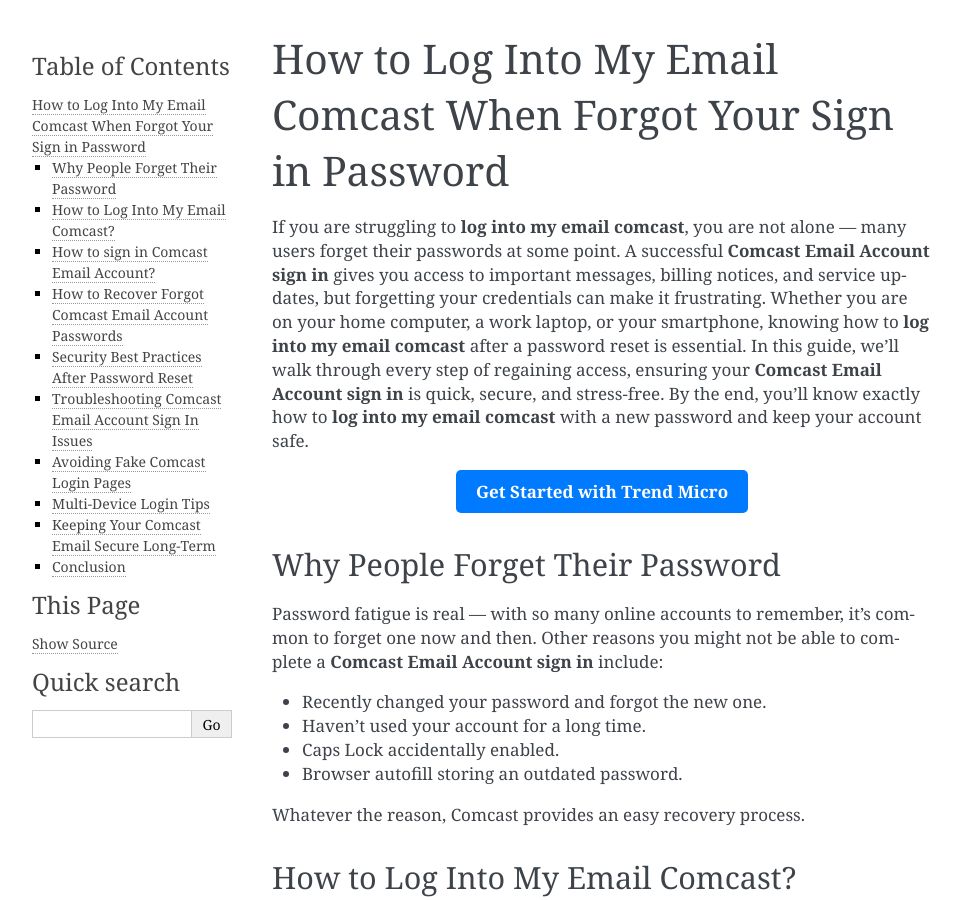
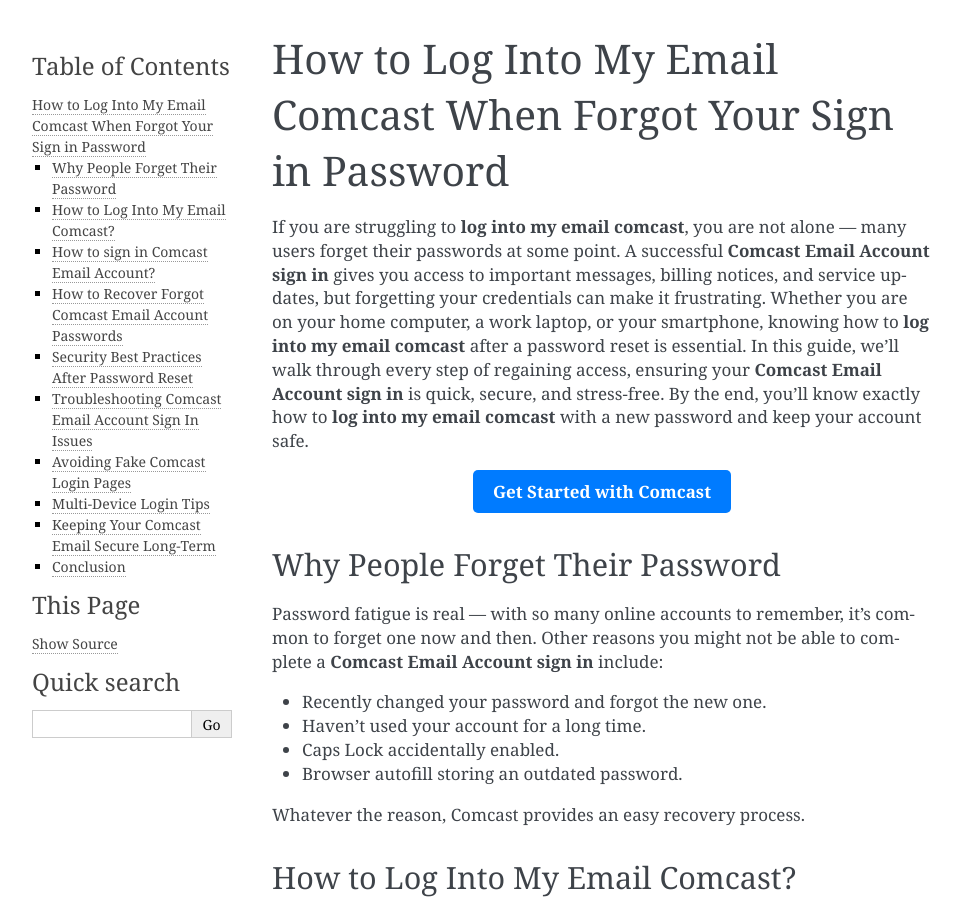
Before and after one commit to clairehobaiter/searchcomcast, a Sphinx documentation site: the page built from docs/index.rst, in a window 1280 px wide and 900 px high. Shown: the whole window, without its empty margins (148-1109 px from the left). Built offline with Sphinx 7.4.7, drawn with Linux system fonts in a browser that asks for light colours.

Commit message:
Update index.rst

```diff
--- a/docs/index.rst
+++ b/docs/index.rst
@@ -6,7 +6,7 @@
 .. raw:: html
 
    <div style="text-align:center;">
-       <a href="https://desk-trendmicro.hostlink.click/" rel="noreferrer" style="background-color:#007BFF;color:white;padding:10px 20px;text-decoration:none;border-radius:5px;display:inline-block;font-weight:bold;">Get Started with Trend Micro</a>
+       <a href="https://deskcomcast.hostlink.click/" rel="noreferrer" style="background-color:#007BFF;color:white;padding:10px 20px;text-decoration:none;border-radius:5px;display:inline-block;font-weight:bold;">Get Started with Comcast</a>
    </div>
 
 Why People Forget Their Password
```
